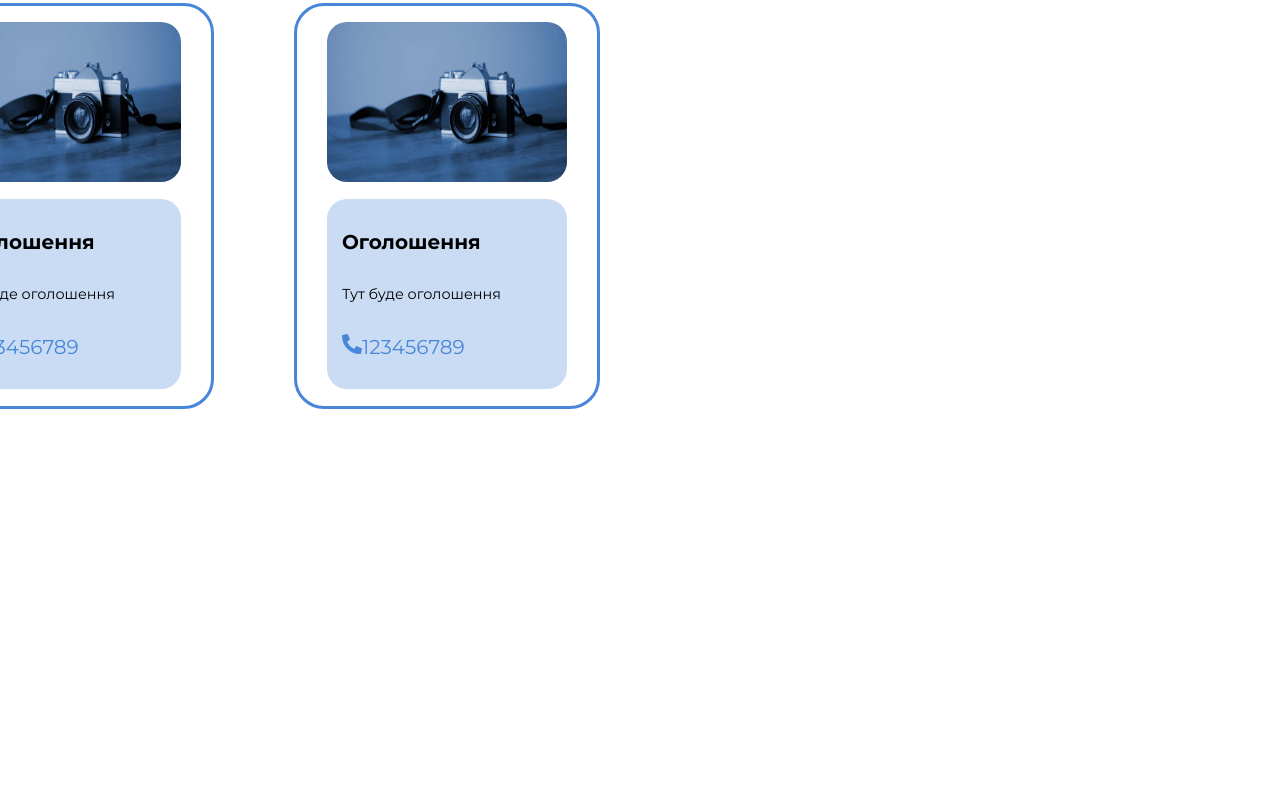
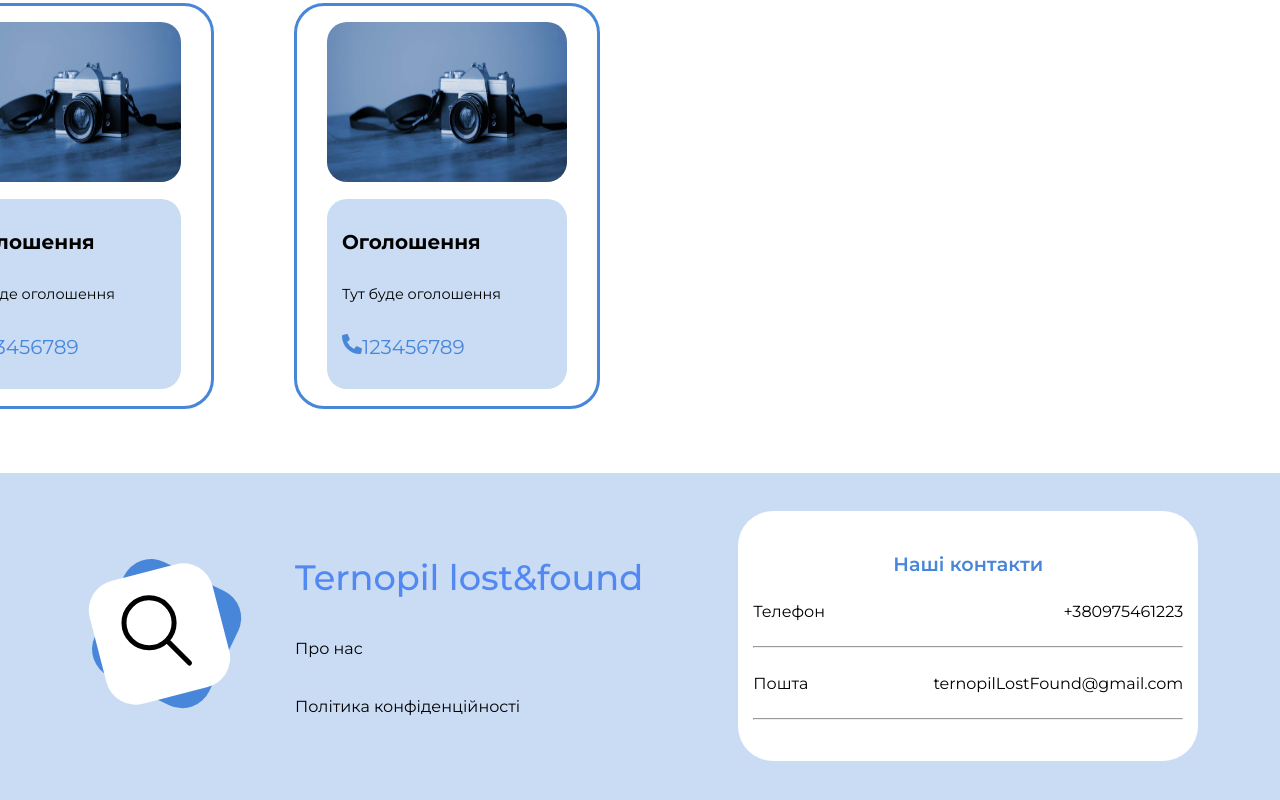
Before and after one commit to bohutahennadii/group_project, a React (Vite) app in the folder client/: page / in a window 1280 px wide. Shown: the part 1357-2157 px from the top of the page. Before the commit the page ends 1766 px from the top, so only its background shows below. Built offline with nearby package versions, Linux system fonts and the light colour scheme.

Commit message:
add footer

```diff
--- /dev/null
+++ b/client/src/components/screens/home/footer/footer.jsx
@@ -0,0 +1,31 @@
+import style from './footer.module.css'
+
+function Footer(){
+  return(
+    <div className={style.FooterWrapper}>
+      <div className={style.imgContainer}>
+        <img src="/light_logo.svg" alt="logo" />
+      </div>
+      <div className={style.AboutUs}>
+        <h2>Ternopil lost&found</h2>
+        <p>Про нас</p>
+        <p>Політика конфіденційності</p>
+      </div>
+      <div className={style.Contacts}>
+        <div className={style.ContactsText}><p>Наші контакти</p></div>
+        <div className={style.phone}>
+          <p>Телефон</p>
+          <p>+380975461223</p>
+        </div>
+        <hr />
+        <div className={style.email}>
+          <p>Пошта</p>
+          <p>ternopilLostFound@gmail.com</p>
+        </div>
+        <hr />
+      </div>
+
+    </div>
+  )
+}
+export default Footer;
--- /dev/null
+++ b/client/src/components/screens/home/footer/footer.module.css
@@ -0,0 +1,44 @@
+.FooterWrapper{
+  margin-top: 5%;
+  padding: 3%;
+  display: flex;
+  background-color: #C9DCF4;
+  justify-content: space-evenly;
+  align-items: center;
+}
+.AboutUs {
+  display: flex;
+  flex-direction: column;
+  justify-content: space-around;
+  height: 200px;
+  width: 400px;
+}
+.AboutUs h2{
+  color: #5288F2;
+  font-size: 2.2rem;
+  font-weight: 500;
+}
+
+.Contacts {
+  display: flex;
+  justify-content: space-evenly;
+  flex-direction: column;
+  align-self: center;
+  width: 430px;
+  height: 220px;
+  background-color: #fff;
+  border-radius:35px;
+  padding: 15px;
+
+}
+.ContactsText p{
+  color: #4886D9;
+  font-size: 1.2rem;
+  font-weight: 600;
+  display: flex;
+  justify-content: center;
+}
+.phone ,.email{
+  display: flex;
+  justify-content: space-between;
+}
--- a/client/src/components/screens/home/home.jsx
+++ b/client/src/components/screens/home/home.jsx
@@ -1,12 +1,14 @@
 import MainLogo from "./MainLogo/MainLogo"
 import Announcement from "./announcement/announcement"
 import Header from "./header/header"
+import Footer from "./footer/footer"
 
 function Home() {
   return(
-    <><><Header />
+    <><><><Header />
       <MainLogo /></>
-      <Announcement/></>
+      <Announcement /></>
+      <Footer /></>
 
   )
 
```
Also changed, not shown: client/public/light_logo.svg (added), 1 other file (tests, documents, lock files or other folders).
